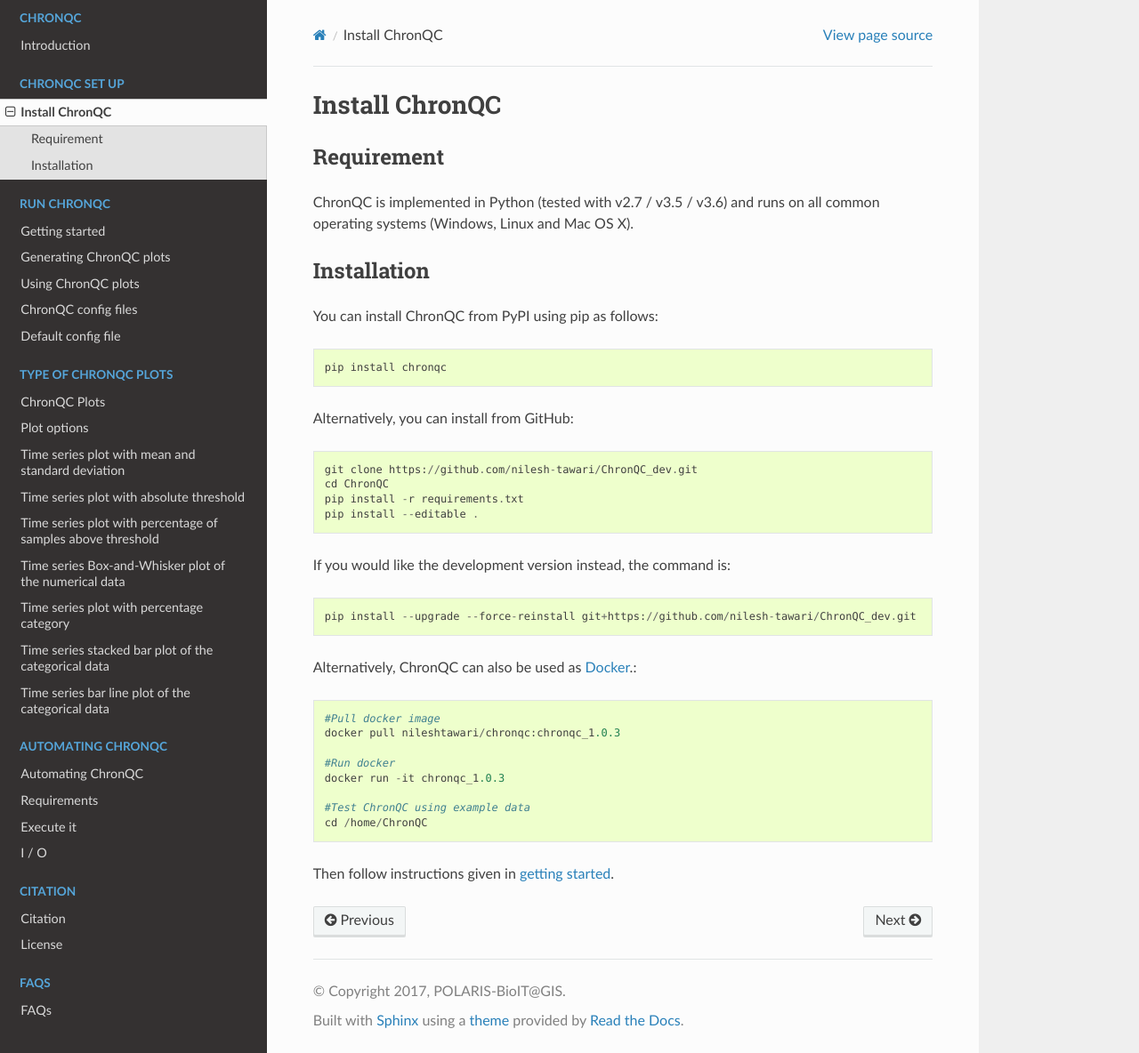
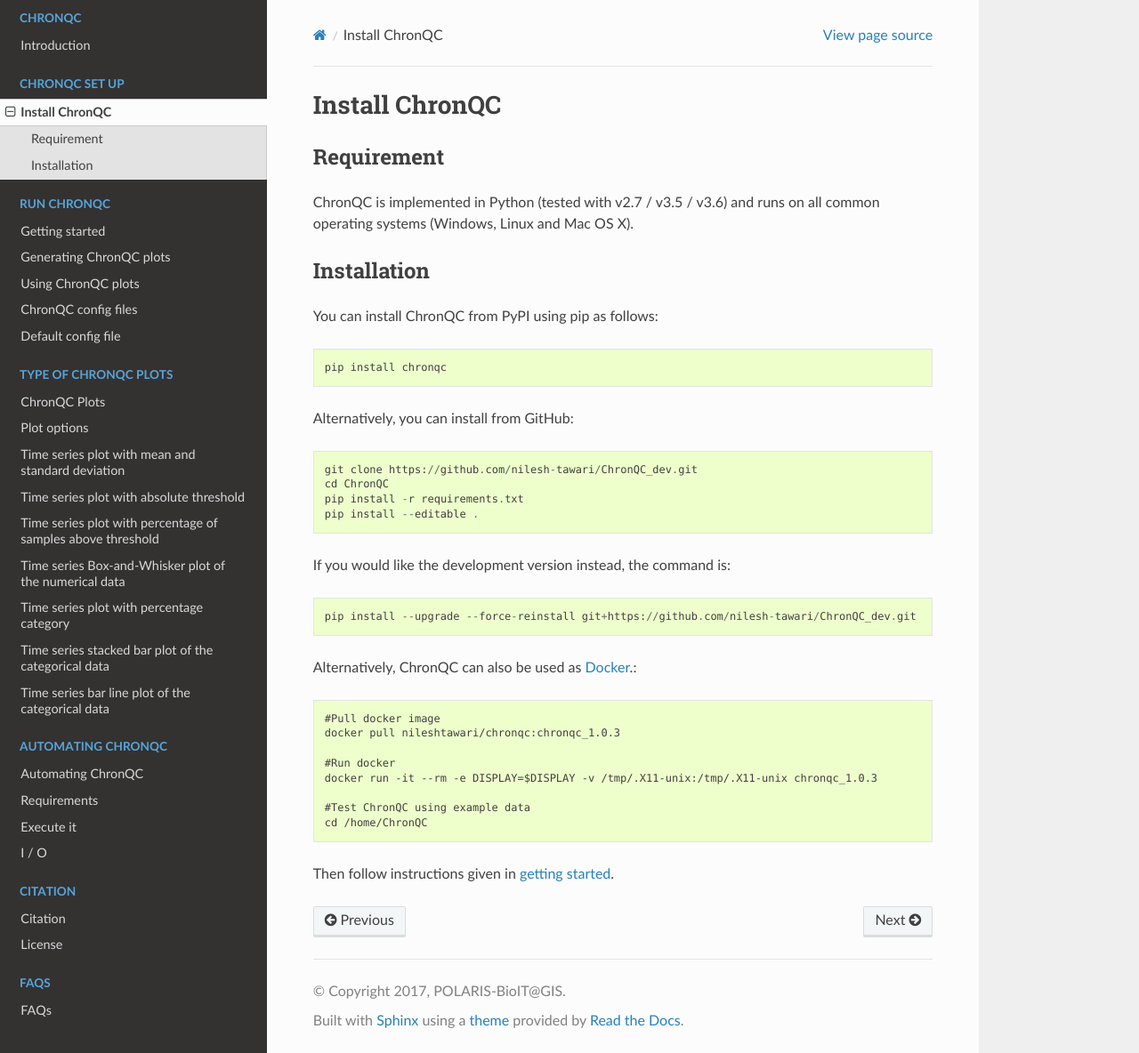
Before and after one commit to nilesh-tawari/ChronQC, a Sphinx documentation site: the page built from docs/chronqc_setup.rst, in a window 1280 px wide and 1184 px high. Shown: the whole window at 89% size. Built offline with Sphinx 7.4.7 and the Read the Docs theme 2.0.0, drawn with Linux system fonts in a browser that asks for light colours.

Commit message:
added docker

```diff
--- a/README.rst
+++ b/README.rst
@@ -95,7 +95,7 @@
     docker pull nileshtawari/chronqc:chronqc_1.0.3
 
     #Run docker
-    docker run -it chronqc_1.0.3
+    docker run -it --rm -e DISPLAY=$DISPLAY -v /tmp/.X11-unix:/tmp/.X11-unix chronqc_1.0.3
 
     #Test ChronQC using example data
     cd /home/ChronQC
--- a/docs/chronqc_setup.rst
+++ b/docs/chronqc_setup.rst
@@ -44,7 +44,7 @@
     docker pull nileshtawari/chronqc:chronqc_1.0.3
 
     #Run docker
-    docker run -it chronqc_1.0.3
+    docker run -it --rm -e DISPLAY=$DISPLAY -v /tmp/.X11-unix:/tmp/.X11-unix chronqc_1.0.3
 
     #Test ChronQC using example data
     cd /home/ChronQC
```
